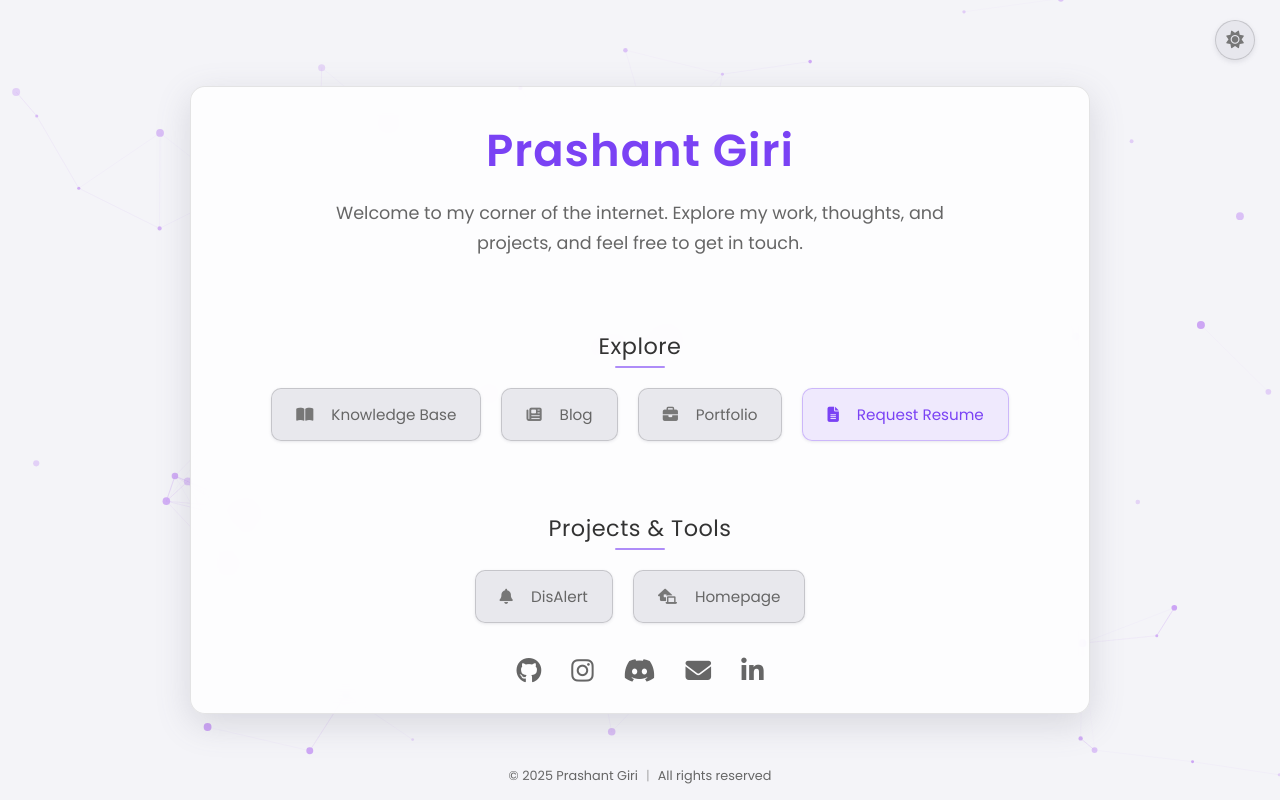
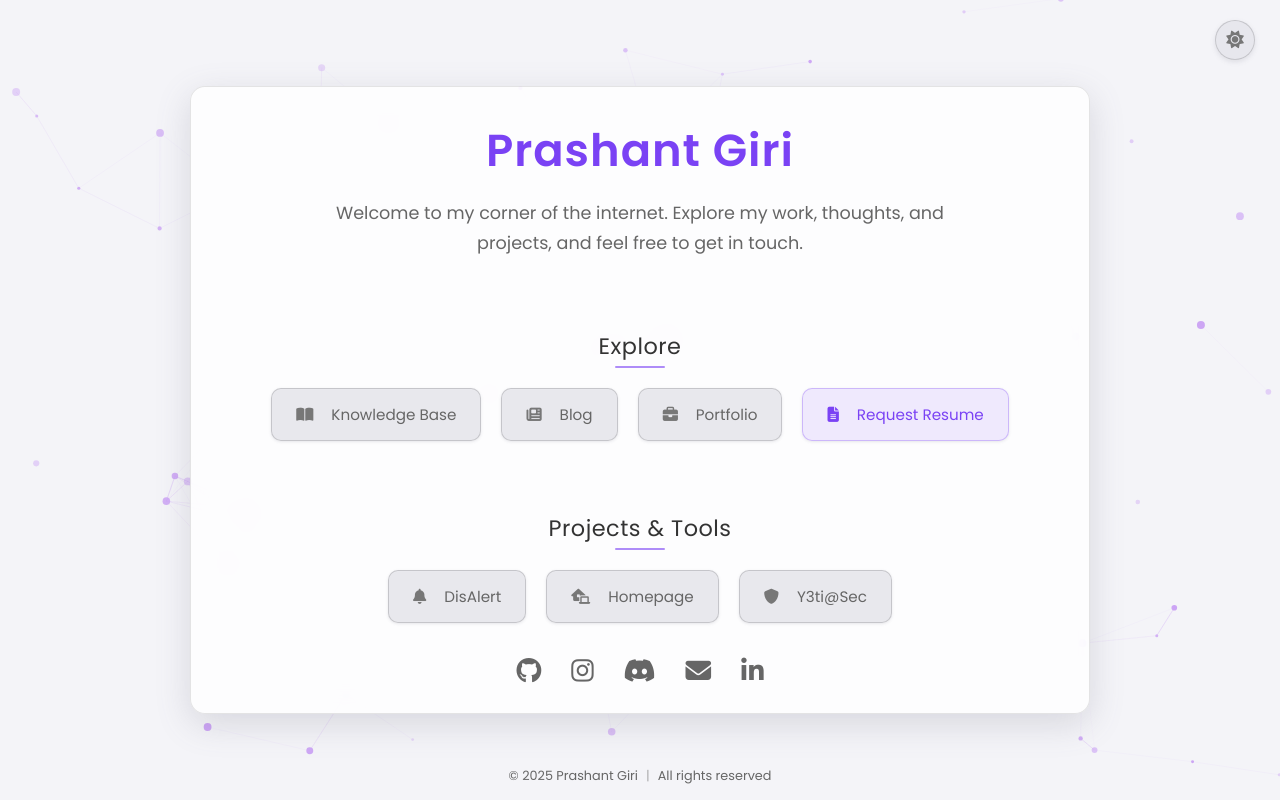
Before and after one commit to Llyr4472/llyr4472.github.io, a plain HTML site: page index.html in a window 1280 px wide. Drawn offline with Linux system fonts and the light colour scheme; no server answers.

Commit message:
Update index.html
add y3ti@sec

```diff
--- a/index.html
+++ b/index.html
@@ -667,6 +667,13 @@
           >
             <i class="fa-solid fa-house-laptop"></i> <span>Homepage</span>
           </a>
+          <a
+            href="https://y3tisec.github.io/"
+            target="_blank"
+            class="nav-item"
+          >
+            <i class="fa-solid fa-shield"></i> <span>Y3ti@Sec</span>
+          </a>
         </div>
       </section>
 
```
